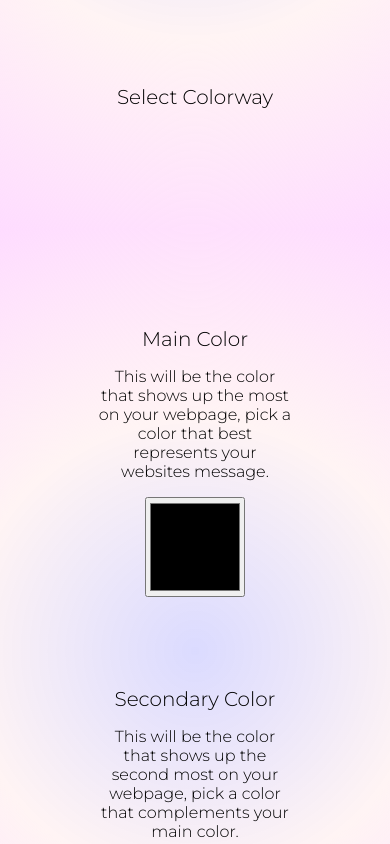
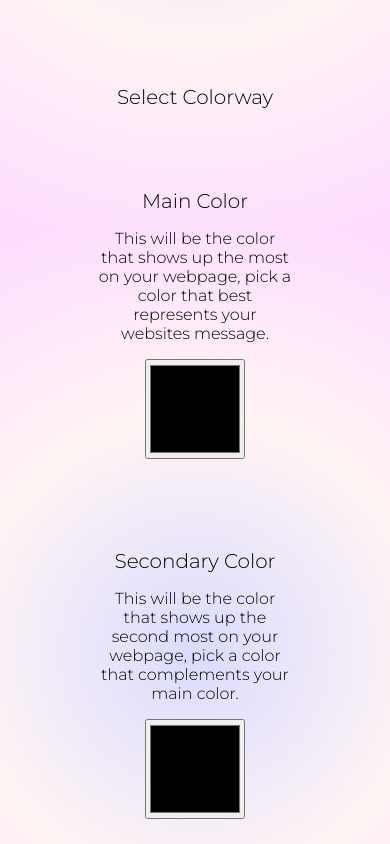
Before and after one commit to jjwebdesign/JJ-Web-Design, a plain HTML site: page order.html in a window 390 px wide. Shown: the part 615-1459 px from the top of the page. Drawn offline with Linux system fonts and the light colour scheme.

Commit message:
mobile optimization

```diff
--- a/order.html
+++ b/order.html
@@ -370,8 +370,9 @@ JJWebDesign
 
                 width: 100%;
                 height: 1650px;
+                margin-top: 80px;
                 flex-direction: column;
-                justify-content: flex-end;
+                justify-content: flex-start;
             }
 
         }
```
